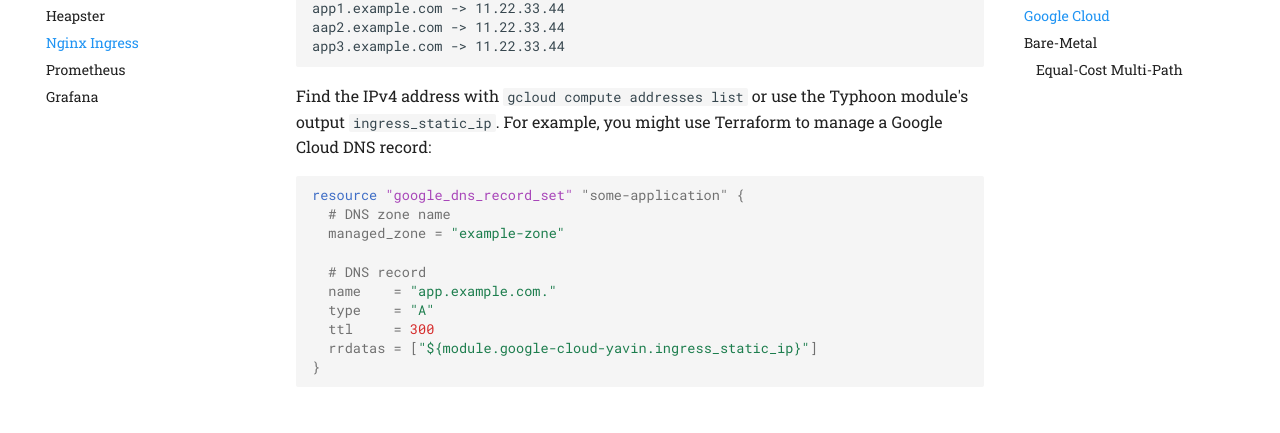
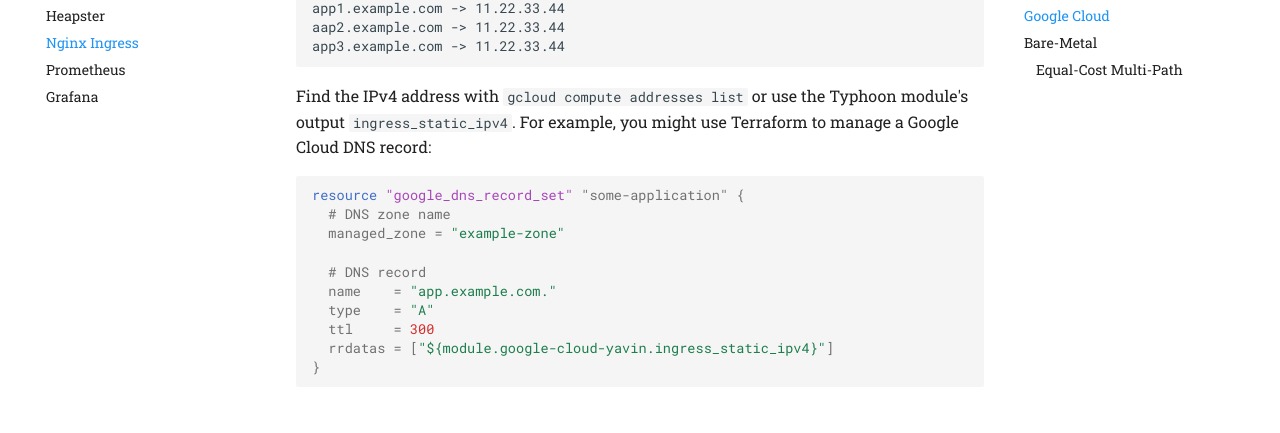
Before and after one commit to poseidon/typhoon, an MkDocs documentation site: the page built from docs/addons/ingress.md, in a window 1280 px wide and 900 px high, scrolled down 1979 px. Shown: the part 146-579 px from the top of the window. Built offline with MkDocs 1.6.1 and Material for MkDocs 9.7.7, drawn with Linux system fonts in a browser that asks for light colours; comment, search, counter and statistics services are not loaded; old or Windows-style settings are respelled for this version of MkDocs.

Commit message:
Fix ingress addons docs to use ingress_static_ipv4 var

````diff
--- a/docs/addons/ingress.md
+++ b/docs/addons/ingress.md
@@ -80,7 +80,7 @@ aap2.example.com -> 11.22.33.44
 app3.example.com -> 11.22.33.44
 ```
 
-Find the IPv4 address with `gcloud compute addresses list` or use the Typhoon module's output `ingress_static_ip`. For example, you might use Terraform to manage a Google Cloud DNS record:
+Find the IPv4 address with `gcloud compute addresses list` or use the Typhoon module's output `ingress_static_ipv4`. For example, you might use Terraform to manage a Google Cloud DNS record:
 
 ```tf
 resource "google_dns_record_set" "some-application" {
@@ -91,7 +91,7 @@ resource "google_dns_record_set" "some-application" {
   name    = "app.example.com."
   type    = "A"
   ttl     = 300
-  rrdatas = ["${module.google-cloud-yavin.ingress_static_ip}"]
+  rrdatas = ["${module.google-cloud-yavin.ingress_static_ipv4}"]
 }
 ```
 
````
